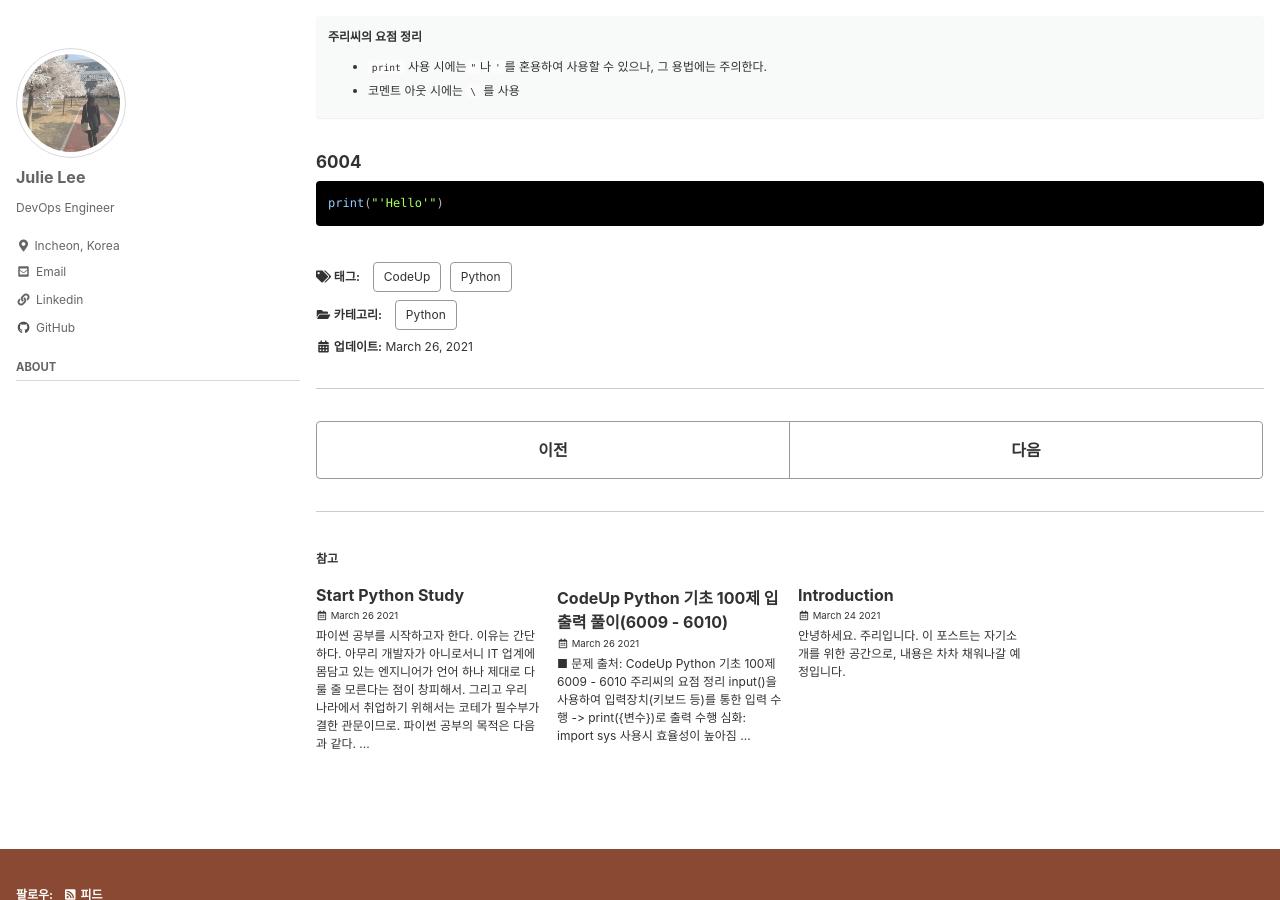
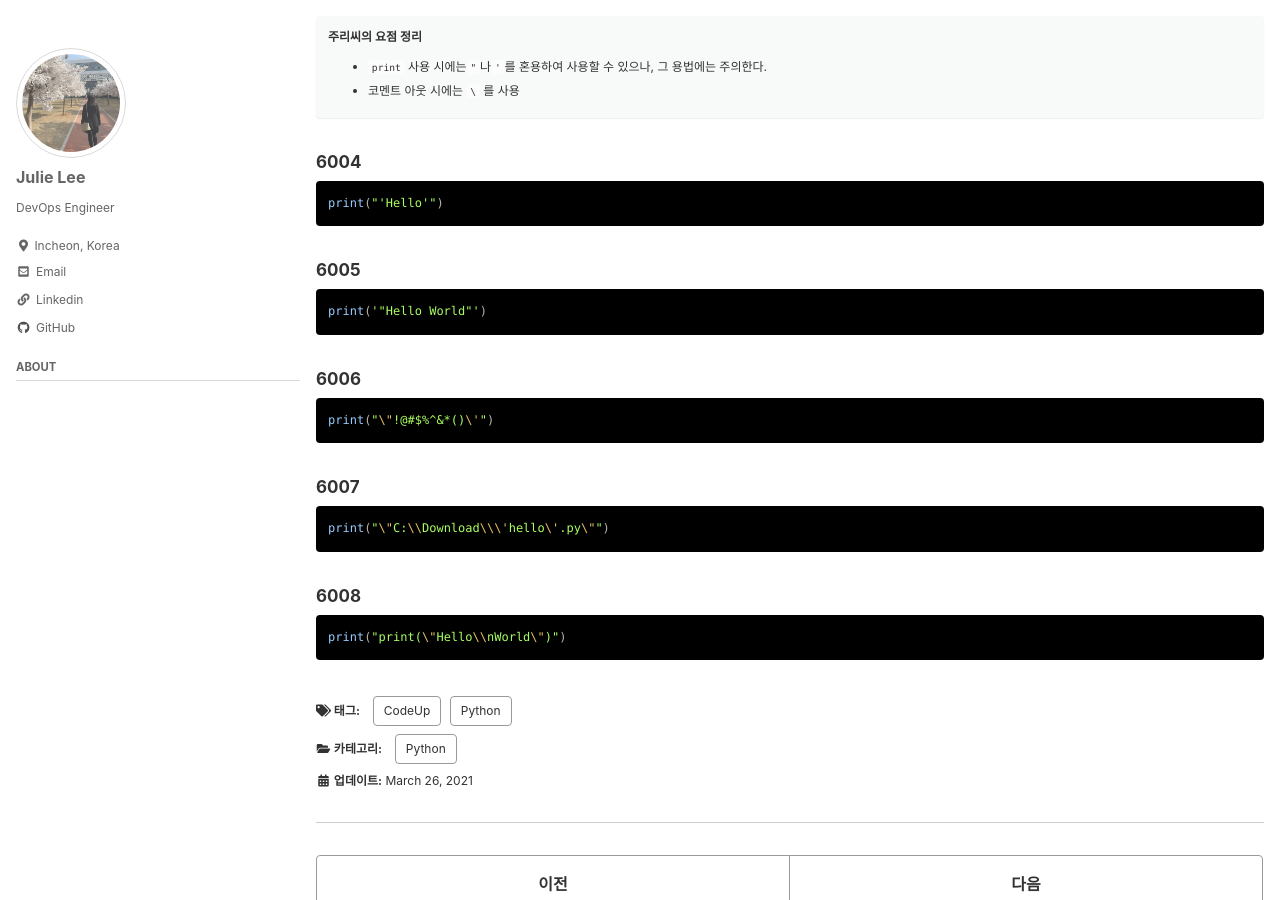
Before and after one commit to smilejulie0812/smilejulie0812.github.io, a Jekyll site: the page built from _posts/2021-03-26-codeup001.md, in a window 1280 px wide and 900 px high, scrolled down 764 px. Built offline with Jekyll 4.4.1, drawn with Linux system fonts in a browser that asks for light colours; cached includes are drawn as plain includes.

Commit message:
Update 2021-03-26-codeup001.md

````diff
--- a/_posts/2021-03-26-codeup001.md
+++ b/_posts/2021-03-26-codeup001.md
@@ -46,3 +46,23 @@ print("World")
 ```python
 print("'Hello'")
 ```
+
+#### 6005
+```python
+print('"Hello World"')
+```
+
+#### 6006
+```python
+print("\"!@#$%^&*()\'")
+```
+
+#### 6007
+```python
+print("\"C:\\Download\\\'hello\'.py\"")
+```
+
+#### 6008
+```python
+print("print(\"Hello\\nWorld\")")
+```
````
